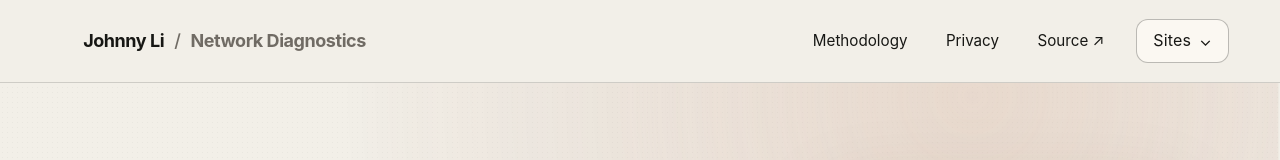
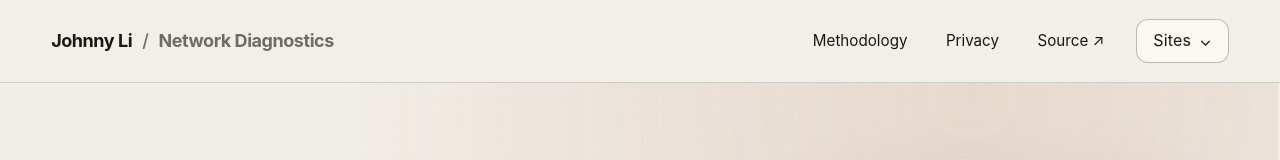
Before and after one commit to JohnnyZLi/Network-Diagnostics-Suite, a React (Vite) app: page / in a window 1280 px wide. Shown: the top 160 px of the page. Built offline with nearby package versions, Linux system fonts and the light colour scheme.

Commit message:
Reset Network children to the shared grid slots

```diff
--- a/src/design-system-adapter.css
+++ b/src/design-system-adapter.css
@@ -52,6 +52,7 @@ body::after,
 }
 
 .site-header .wordmark {
+  grid-column: 1;
   gap: 10px;
   align-items: baseline;
   color: var(--jl-color-ink);
@@ -78,6 +79,7 @@ body::after,
 }
 
 .site-header .site-nav {
+  grid-column: 2;
   gap: clamp(var(--jl-space-6), 3vw, var(--jl-space-12));
   justify-self: end;
   color: var(--jl-color-ink);
@@ -103,6 +105,7 @@ body::after,
 }
 
 .site-header .header-actions {
+  grid-column: 3;
   gap: var(--jl-space-2);
   justify-self: end;
 }
```
